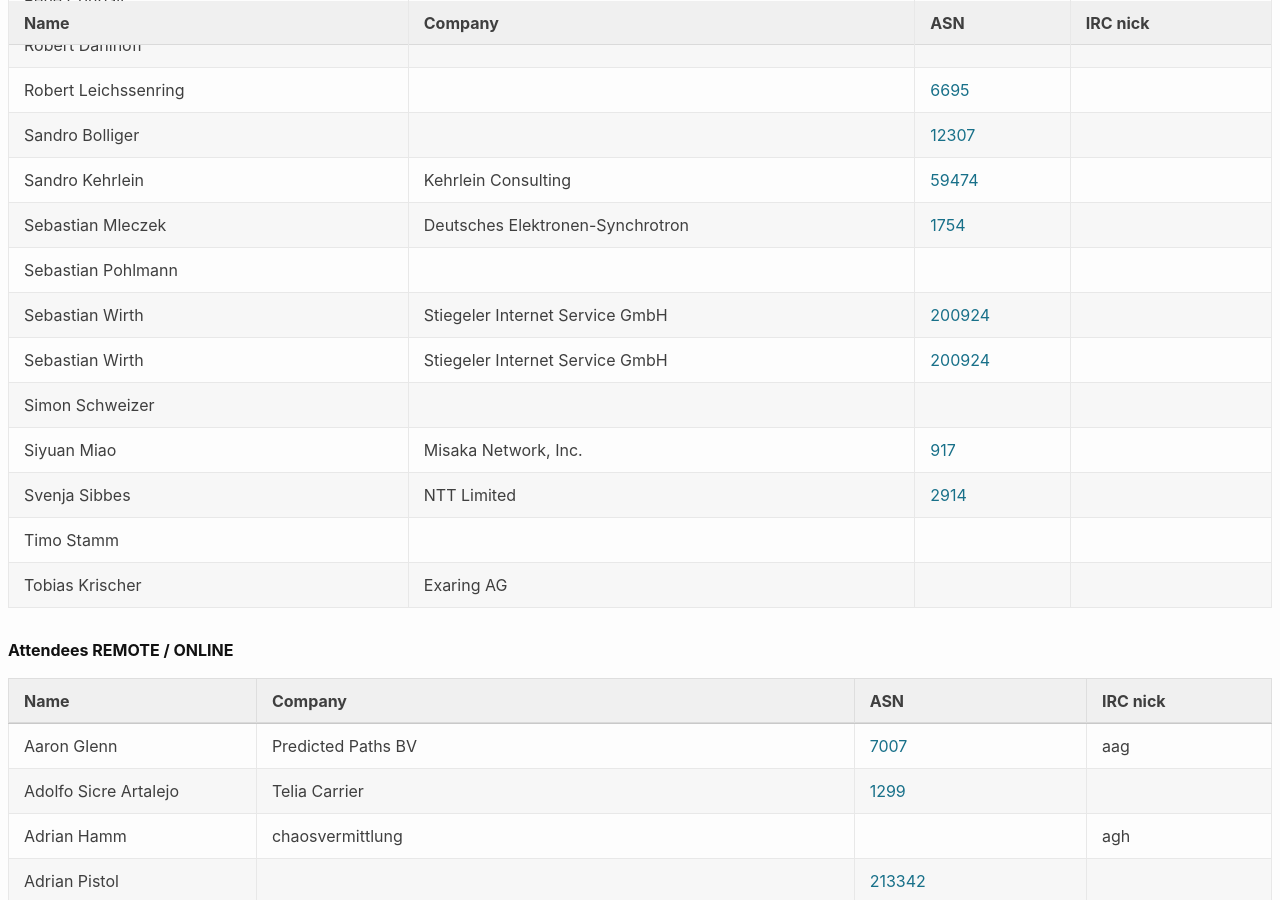
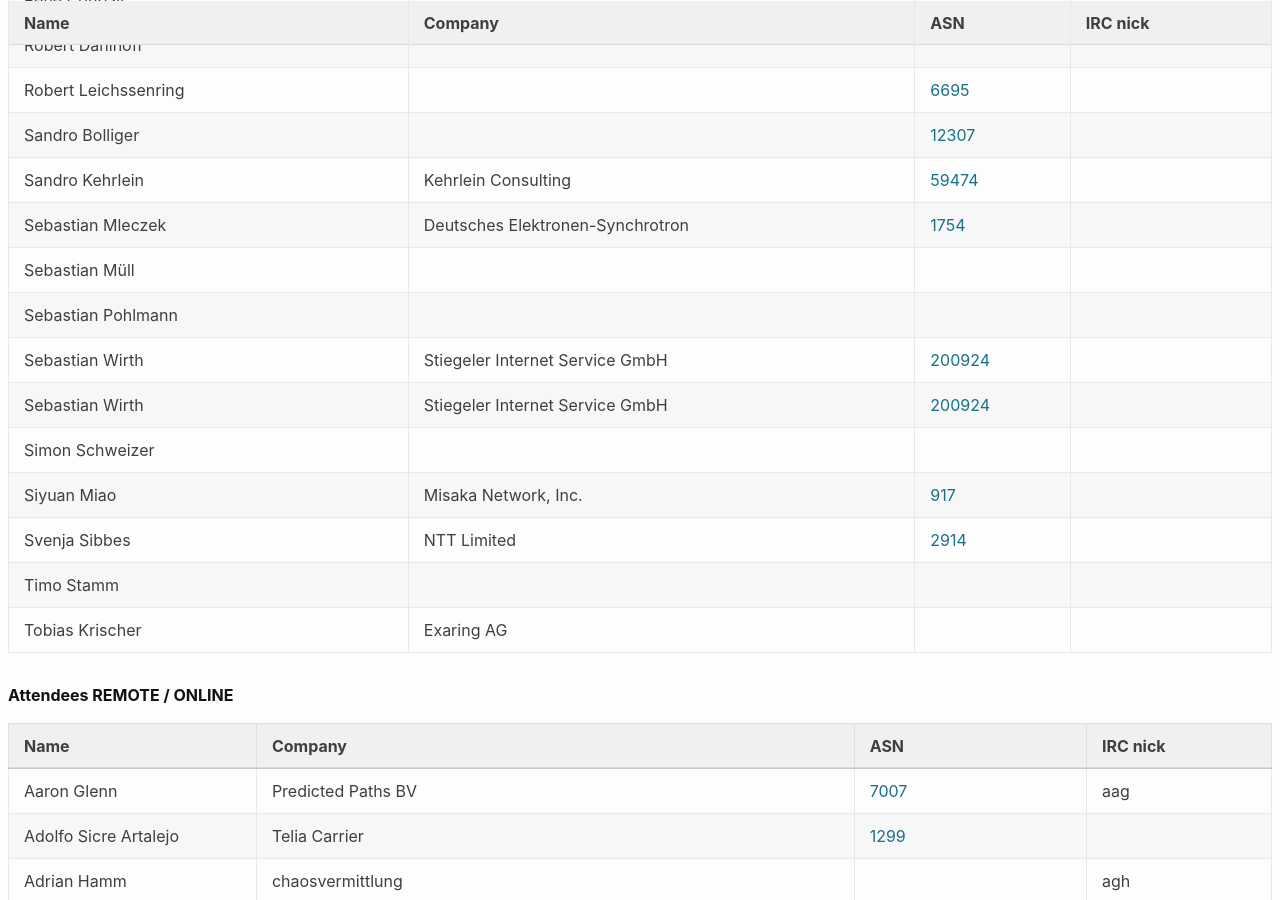
Before and after one commit to denog/pretix-attendeelist, a Jekyll site: the page built from denog14/index.md, in a window 1280 px wide and 900 px high, scrolled down 1858 px. Built offline with Jekyll 4.4.1, drawn with Linux system fonts in a browser that asks for light colours.

Commit message:
Latest data: Fri Sep  9 09:35:56 UTC 2022

```diff
--- a/_data/attendees_denog14_onsite.json
+++ b/_data/attendees_denog14_onsite.json
@@ -264,6 +264,12 @@
     "asn": "1754"
   },
   {
+    "name": "Sebastian Müll",
+    "company": null,
+    "irc": null,
+    "asn": null
+  },
+  {
     "name": "Sebastian Pohlmann",
     "company": null,
     "irc": null,
```
